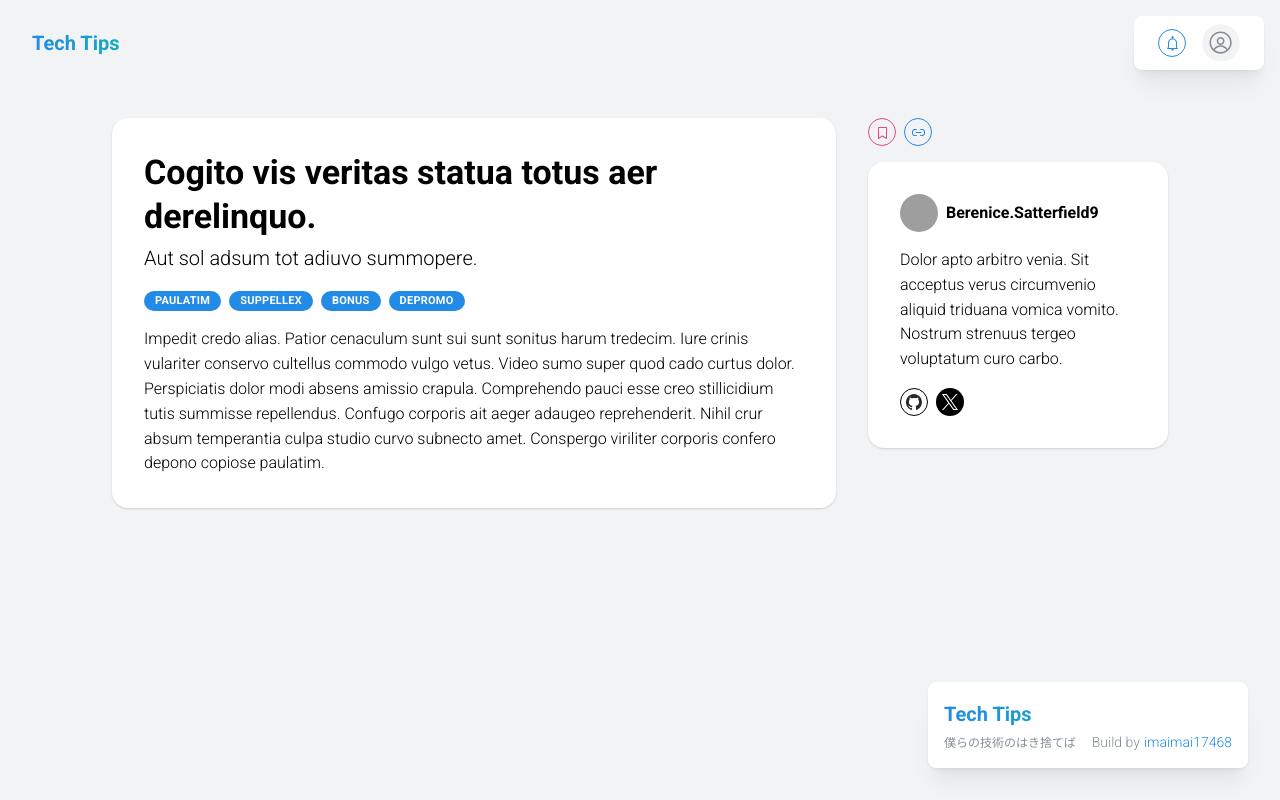
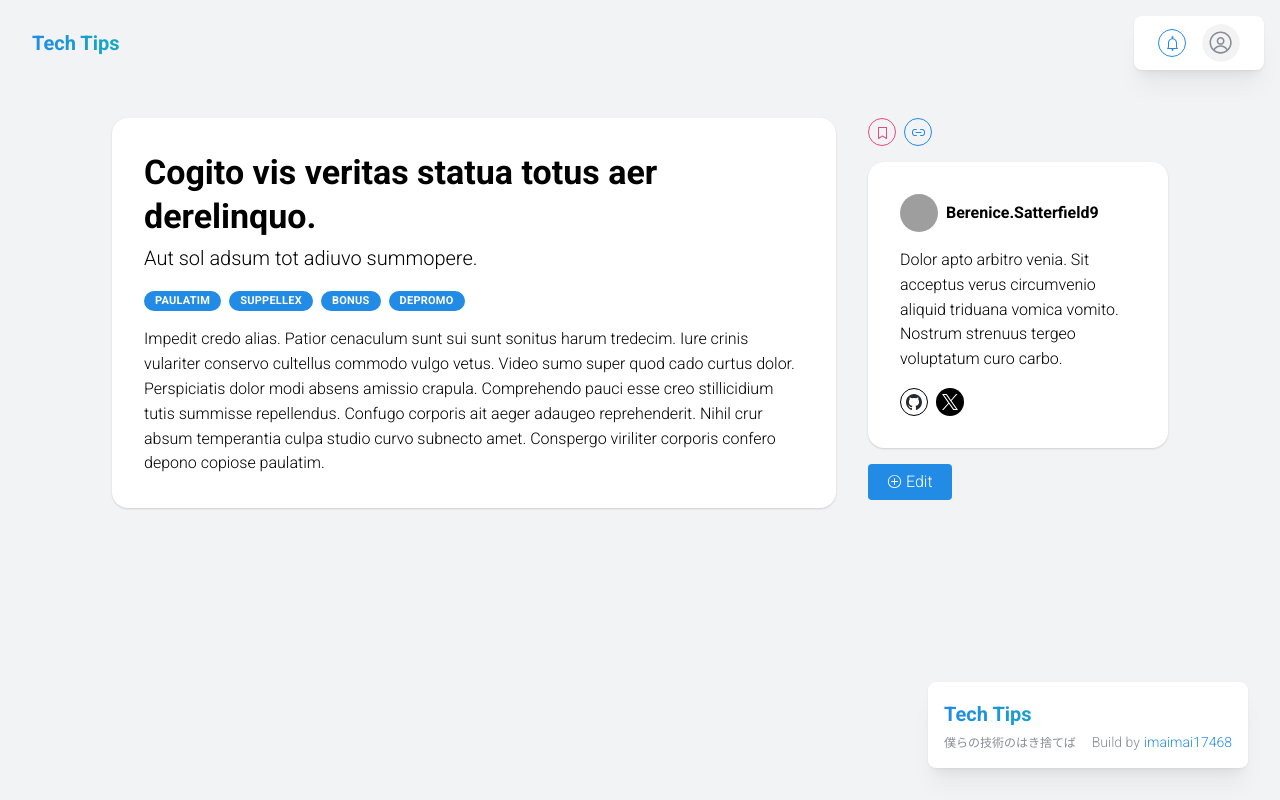
Before and after one commit to imaimai17468/tech-tips, a Next.js app: page /tip/1055cba8-5a83-4e1c-9b8b-c1755920580a in a window 1280 px wide. Built offline with nearby package versions, Linux system fonts and the light colour scheme; grey boxes are pictures that could not be loaded.

Commit message:
fix: tagsのトルツメ処理を追加

```diff
--- a/src/components/template/tip/detail/TipDetailContent/TipDetailContent.tsx
+++ b/src/components/template/tip/detail/TipDetailContent/TipDetailContent.tsx
@@ -1,6 +1,7 @@
 import { createMockTip } from "@/repositories/tips/mock";
 import { ActionIcon, Anchor, Avatar, Badge, Card, Flex, Image, Stack, Text, Title } from "@mantine/core";
 import { BookmarkIcon, Link1Icon } from "@radix-ui/react-icons";
+import { TipEditButton } from "../../edit/components/TipEditButton/TipEditButton";
 
 export const TipDetailContent: React.FC = () => {
   const tip = createMockTip();
@@ -13,11 +14,13 @@ export const TipDetailContent: React.FC = () => {
             <Title>{tip.title}</Title>
             <Text size="xl">{tip.description}</Text>
           </Stack>
-          <Flex gap={8}>
-            {tip.tags.map((tag) => (
-              <Badge key={tag}>{tag}</Badge>
-            ))}
-          </Flex>
+          {tip.tags && (
+            <Flex gap={8}>
+              {tip.tags.map((tag) => (
+                <Badge key={tag}>{tag}</Badge>
+              ))}
+            </Flex>
+          )}
           <Text>{tip.content}</Text>
         </Stack>
       </Card>
@@ -49,6 +52,7 @@ export const TipDetailContent: React.FC = () => {
             </Flex>
           </Stack>
         </Card>
+        <TipEditButton id={tip.id} />
       </Stack>
     </Flex>
   );
```
